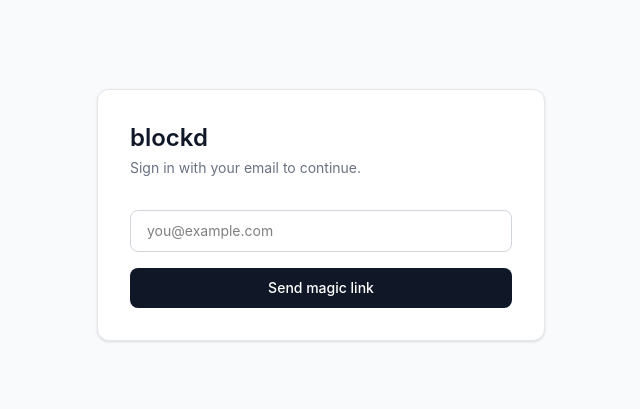
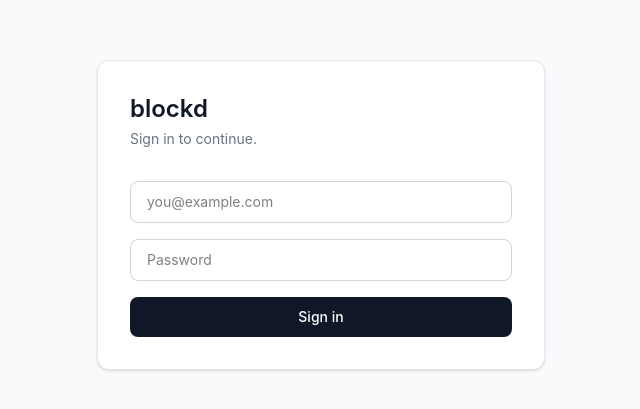
Before and after one commit to jakthehutt/somi, a React (Vite) app: page /login in a window 1280 px wide. Shown: the part 185-594 px from the top of the page, without its empty margins (319-959 px from the left). Built offline with nearby package versions, Linux system fonts and the light colour scheme; no server answers.

Commit message:
refactor: switch login to password auth to avoid email rate limits
Co-Authored-By: Claude Sonnet 4.6 <noreply@anthropic.com>

```diff
--- a/src/pages/Login.tsx
+++ b/src/pages/Login.tsx
@@ -1,45 +1,29 @@
 import { useState } from 'react'
+import { useNavigate } from 'react-router-dom'
 import { supabase } from '../lib/supabase'
 
 export default function Login() {
-  const [email,   setEmail]   = useState('')
-  const [sent,    setSent]    = useState(false)
-  const [loading, setLoading] = useState(false)
-  const [error,   setError]   = useState<string | null>(null)
+  const navigate = useNavigate()
+  const [email,    setEmail]    = useState('')
+  const [password, setPassword] = useState('')
+  const [loading,  setLoading]  = useState(false)
+  const [error,    setError]    = useState<string | null>(null)
 
   async function handleSubmit(e: React.FormEvent) {
     e.preventDefault()
     setLoading(true)
     setError(null)
-    const { error } = await supabase.auth.signInWithOtp({
-      email,
-      options: { emailRedirectTo: window.location.origin },
-    })
+    const { error } = await supabase.auth.signInWithPassword({ email, password })
     setLoading(false)
     if (error) setError(error.message)
-    else setSent(true)
-  }
-
-  if (sent) {
-    return (
-      <div className="min-h-screen bg-gray-50 flex items-center justify-center">
-        <div className="bg-white rounded-xl shadow-sm border border-gray-200 p-8 max-w-md w-full text-center">
-          <div className="text-4xl mb-4">✉️</div>
-          <h1 className="text-xl font-semibold text-gray-900 mb-2">Check your email</h1>
-          <p className="text-gray-500 text-sm">
-            We sent a magic link to <strong>{email}</strong>.<br />
-            Click it to sign in.
-          </p>
-        </div>
-      </div>
-    )
+    else navigate('/', { replace: true })
   }
 
   return (
     <div className="min-h-screen bg-gray-50 flex items-center justify-center">
       <div className="bg-white rounded-xl shadow-sm border border-gray-200 p-8 max-w-md w-full">
         <h1 className="text-2xl font-semibold text-gray-900 mb-1">blockd</h1>
-        <p className="text-gray-500 text-sm mb-8">Sign in with your email to continue.</p>
+        <p className="text-gray-500 text-sm mb-8">Sign in to continue.</p>
 
         <form onSubmit={handleSubmit} className="flex flex-col gap-4">
           <input
@@ -50,13 +34,21 @@ export default function Login() {
             onChange={e => setEmail(e.target.value)}
             className="border border-gray-300 rounded-lg px-4 py-2.5 text-sm focus:outline-none focus:ring-2 focus:ring-gray-900 focus:border-transparent"
           />
+          <input
+            type="password"
+            required
+            placeholder="Password"
+            value={password}
+            onChange={e => setPassword(e.target.value)}
+            className="border border-gray-300 rounded-lg px-4 py-2.5 text-sm focus:outline-none focus:ring-2 focus:ring-gray-900 focus:border-transparent"
+          />
           {error && <p className="text-red-600 text-sm">{error}</p>}
           <button
             type="submit"
             disabled={loading}
             className="bg-gray-900 text-white rounded-lg px-4 py-2.5 text-sm font-medium hover:bg-gray-700 disabled:opacity-50 transition-colors"
           >
-            {loading ? 'Sending…' : 'Send magic link'}
+            {loading ? 'Signing in…' : 'Sign in'}
           </button>
         </form>
       </div>
```
